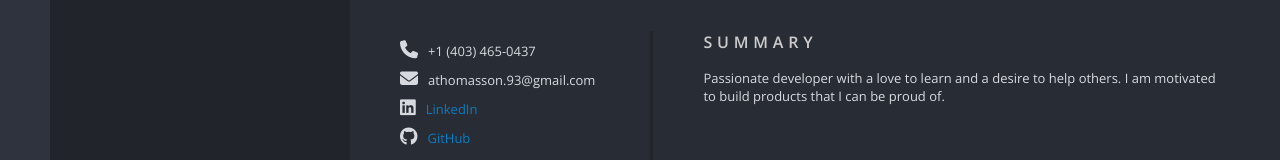
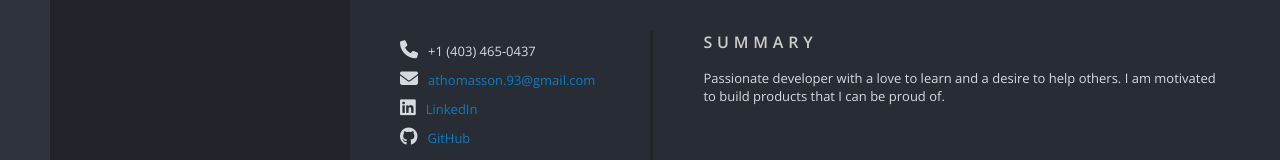
Before and after one commit to AnthonyThomasson/portfolio, a React (Vite) app in the folder client/: page / in a window 1280 px wide. Shown: the part 237-397 px from the top of the page. Built offline with nearby package versions, Linux system fonts and the light colour scheme; no server answers.

Commit message:
Created a mailto link with my email

```diff
--- a/client/src/components/editor/Home.tsx
+++ b/client/src/components/editor/Home.tsx
@@ -18,7 +18,9 @@ function Home(): JSX.Element {
                     </li>
                     <li>
                         <span className="fa-solid fa-envelope" />
-                        athomasson.93@gmail.com
+                        <a href="mailto:athomasson.93@gmail.com">
+                            athomasson.93@gmail.com
+                        </a>
                     </li>
                     <li>
                         <span className="fa-brands fa-linkedin" />
```
